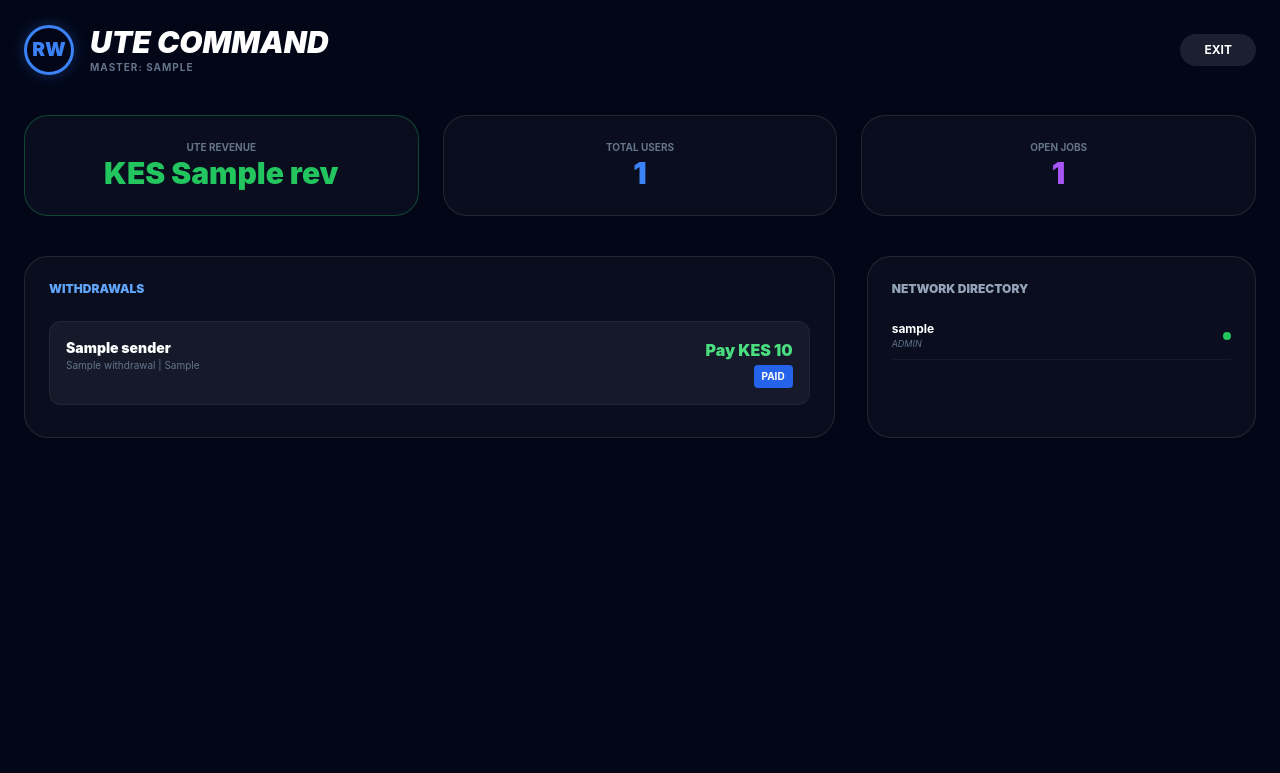
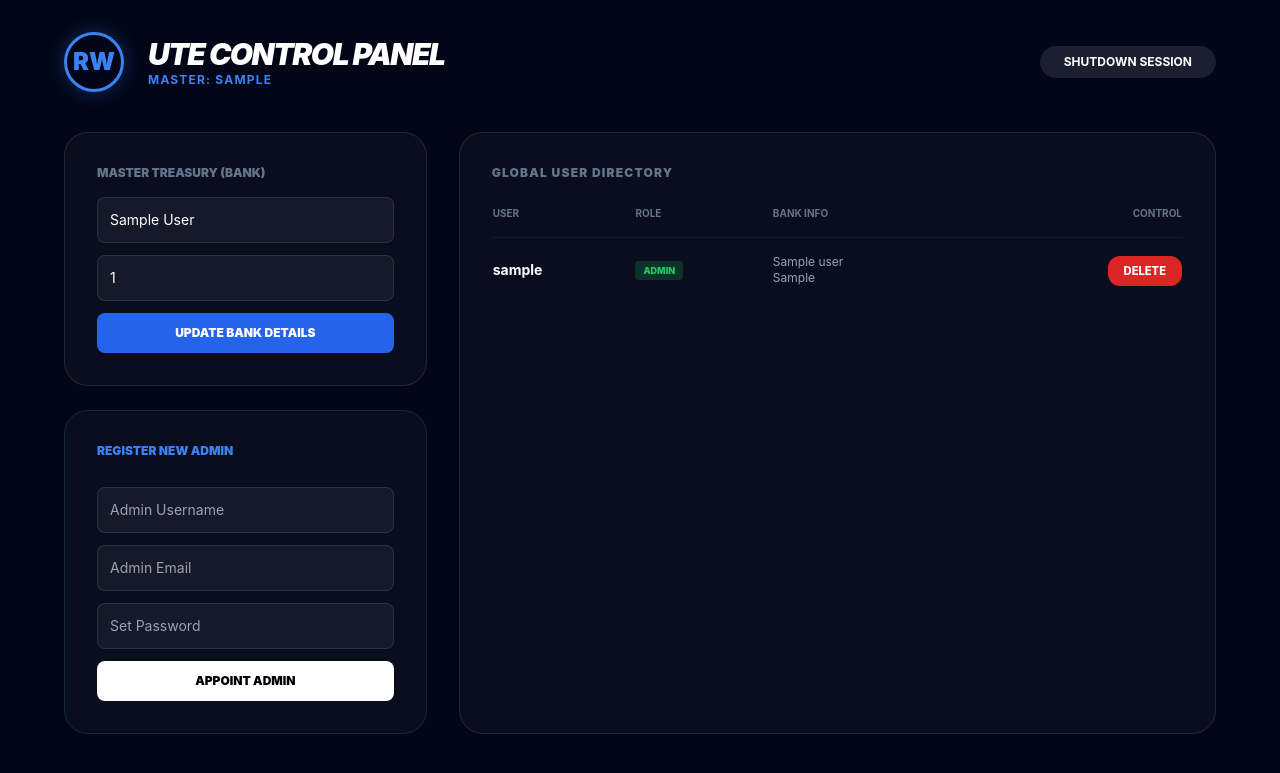
Before and after one commit to reubenwaithaka839-crypto/ute-web, a Flask app: template templates/admin_room.html in a window 1280 px wide. Shown: the top 773 px of the page. Run offline with Flask 3, Linux system fonts and the light colour scheme; the visitor is signed in with stand-in values (Sample User, id 1); the template is opened without the code that fills it: most values are stand-ins (such as "Sample title", 1, 10 or a date in 2020); some libraries are stand-ins or nearby versions.

Commit message:
Refactor admin room layout and styles

```diff
--- a/templates/admin_room.html
+++ b/templates/admin_room.html
@@ -1,79 +1,84 @@
 <!DOCTYPE html>
-<html lang="en">
+<html>
 <head>
     <script src="https://cdn.tailwindcss.com"></script>
     <style>
         body { background: #020617; color: white; font-family: 'Inter', sans-serif; }
-        .glass-card { background: rgba(255,255,255,0.03); border: 1px solid rgba(255,255,255,0.1); border-radius: 1.5rem; padding: 1.5rem; }
-        .rw-mini {
-            width: 50px; height: 50px; border: 3px solid #3b82f6;
-            border-radius: 50%; display: flex; align-items: center;
-            justify-content: center; font-size: 1.2rem; font-weight: 900;
-            color: #3b82f6; box-shadow: 0 0 15px rgba(59, 130, 246, 0.3);
-        }
+        .glass { background: rgba(255,255,255,0.03); border: 1px solid rgba(255,255,255,0.1); border-radius: 1.5rem; padding: 2rem; }
+        .rw-logo { width: 60px; height: 60px; border: 3px solid #3b82f6; border-radius: 50%; display: flex; align-items: center; justify-content: center; font-weight: 900; color: #3b82f6; box-shadow: 0 0 20px rgba(59,130,246,0.3); }
+        .btn-red { background: #dc2626; padding: 0.5rem 1rem; border-radius: 0.75rem; font-weight: 800; font-size: 0.7rem; }
     </style>
 </head>
-<body class="p-6">
-    <div class="max-w-7xl mx-auto">
+<body class="p-8">
+    <div class="max-w-6xl mx-auto">
         <header class="flex justify-between items-center mb-10">
-            <div class="flex items-center gap-4">
-                <div class="rw-mini">RW</div>
+            <div class="flex items-center gap-6">
+                <div class="rw-logo text-2xl">RW</div>
                 <div>
-                    <h1 class="text-3xl font-black italic">UTE COMMAND</h1>
-                    <p class="text-slate-500 font-bold text-[10px] uppercase tracking-widest">Master: {{ session['username'] }}</p>
+                    <h1 class="text-3xl font-black italic tracking-tighter">UTE CONTROL PANEL</h1>
+                    <p class="text-blue-500 font-bold text-xs uppercase tracking-widest">Master: {{ session['username'] }}</p>
                 </div>
             </div>
-            <a href="/" class="bg-white/10 px-6 py-2 rounded-full text-xs font-bold">EXIT</a>
+            <a href="/logout" class="bg-white/10 px-6 py-2 rounded-full text-xs font-bold hover:bg-red-600 transition">SHUTDOWN SESSION</a>
         </header>
 
-        <div class="grid grid-cols-1 md:grid-cols-3 gap-6 mb-10 text-center">
-            <div class="glass-card border-green-500/30">
-                <p class="text-[10px] font-bold text-slate-500 uppercase">UTE Revenue</p>
-                <p class="text-3xl font-black text-green-500">KES {{ stats.rev if stats.rev else '0.0' }}</p>
-            </div>
-            <div class="glass-card">
-                <p class="text-[10px] font-bold text-slate-500 uppercase">Total Users</p>
-                <p class="text-3xl font-black text-blue-500">{{ all_users|length }}</p>
-            </div>
-            <div class="glass-card">
-                <p class="text-[10px] font-bold text-slate-500 uppercase">Open Jobs</p>
-                <p class="text-3xl font-black text-purple-500">{{ all_jobs|length }}</p>
-            </div>
-        </div>
+        <div class="grid grid-cols-1 lg:grid-cols-3 gap-8">
+            <div class="space-y-6">
+                <div class="glass">
+                    <h2 class="text-xs font-black text-slate-500 uppercase mb-4">Master Treasury (Bank)</h2>
+                    <form action="/update_treasury" method="POST" class="space-y-3">
+                        <input type="text" name="bank_name" value="{{ session['bank_name'] }}" class="w-full bg-white/5 border border-white/10 p-3 rounded-lg text-sm">
+                        <input type="text" name="bank_account" value="{{ session['bank_account'] }}" class="w-full bg-white/5 border border-white/10 p-3 rounded-lg text-sm">
+                        <button class="w-full bg-blue-600 py-3 rounded-lg font-black text-xs uppercase">Update Bank Details</button>
+                    </form>
+                </div>
 
-        <div class="grid grid-cols-1 lg:grid-cols-3 gap-8">
-            <div class="lg:col-span-2 space-y-8">
-                <div class="glass-card">
-                    <h3 class="font-black text-xs uppercase mb-6 text-blue-400">Withdrawals</h3>
-                    {% for w in withdrawals %}
-                    <div class="flex justify-between p-4 bg-white/5 rounded-xl border border-white/5 mb-2">
-                        <div>
-                            <p class="font-black text-sm">{{ w.sender }}</p>
-                            <p class="text-[10px] text-slate-500">{{ w.bank_name }} | {{ w.bank_account }}</p>
-                        </div>
-                        <div class="text-right">
-                            <p class="text-green-400 font-black">Pay KES {{ w.net_amount }}</p>
-                            <form action="/approve_transfer/{{ w.id }}" method="POST">
-                                <button class="text-[10px] bg-blue-600 px-2 py-1 rounded font-bold uppercase">Paid</button>
-                            </form>
-                        </div>
-                    </div>
-                    {% endfor %}
+                <div class="glass border-blue-500/20">
+                    <h2 class="text-xs font-black text-blue-500 uppercase mb-4">Register New Admin</h2>
+                    <form action="/register" method="POST" class="space-y-3">
+                        <input type="hidden" name="role" value="admin">
+                        <input type="text" name="username" placeholder="Admin Username" class="w-full bg-white/5 border border-white/10 p-3 rounded-lg text-sm">
+                        <input type="email" name="email" placeholder="Admin Email" class="w-full bg-white/5 border border-white/10 p-3 rounded-lg text-sm">
+                        <input type="password" name="password" placeholder="Set Password" class="w-full bg-white/5 border border-white/10 p-3 rounded-lg text-sm">
+                        <button class="w-full bg-white text-black py-3 rounded-lg font-black text-xs uppercase">Appoint Admin</button>
+                    </form>
                 </div>
             </div>
 
-            <div class="glass-card">
-                <h3 class="font-black text-xs uppercase mb-6 text-slate-400">Network Directory</h3>
-                <div class="space-y-4">
-                    {% for u in all_users %}
-                    <div class="flex items-center justify-between border-b border-white/5 pb-2">
-                        <div>
-                            <p class="text-xs font-bold">{{ u.username }}</p>
-                            <p class="text-[9px] text-slate-500 italic uppercase">{{ u.role }}</p>
-                        </div>
-                        <div class="w-2 h-2 rounded-full {% if u.role == 'admin' %}bg-red-500{% elif u.role == 'employer' %}bg-blue-500{% else %}bg-green-500{% endif %}"></div>
-                    </div>
-                    {% endfor %}
+            <div class="lg:col-span-2 glass">
+                <h2 class="text-xs font-black text-slate-500 uppercase mb-6 tracking-widest">Global User Directory</h2>
+                <div class="overflow-x-auto">
+                    <table class="w-full text-left">
+                        <thead>
+                            <tr class="text-slate-500 text-[10px] uppercase">
+                                <th class="pb-4">User</th>
+                                <th class="pb-4">Role</th>
+                                <th class="pb-4">Bank Info</th>
+                                <th class="pb-4 text-right">Control</th>
+                            </tr>
+                        </thead>
+                        <tbody class="text-sm">
+                            {% for u in all_users %}
+                            <tr class="border-t border-white/5">
+                                <td class="py-4 font-bold">{{ u.username }}</td>
+                                <td class="py-4">
+                                    <span class="px-2 py-1 rounded text-[9px] font-black uppercase
+                                    {% if u.role == 'admin' %}bg-red-500/20 text-red-500{% else %}bg-green-500/20 text-green-500{% endif %}">
+                                        {{ u.role }}
+                                    </span>
+                                </td>
+                                <td class="py-4 text-xs text-slate-400">{{ u.bank_name }}<br>{{ u.bank_account }}</td>
+                                <td class="py-4 text-right">
+                                    {% if u.username.upper() != 'REUBEN' %}
+                                    <a href="/admin/delete_user/{{ u.id }}" onclick="return confirm('Erase this user permanently?')" class="btn-red">DELETE</a>
+                                    {% else %}
+                                    <span class="text-[9px] font-black text-blue-500 uppercase">Master</span>
+                                    {% endif %}
+                                </td>
+                            </tr>
+                            {% endfor %}
+                        </tbody>
+                    </table>
                 </div>
             </div>
         </div>
```
